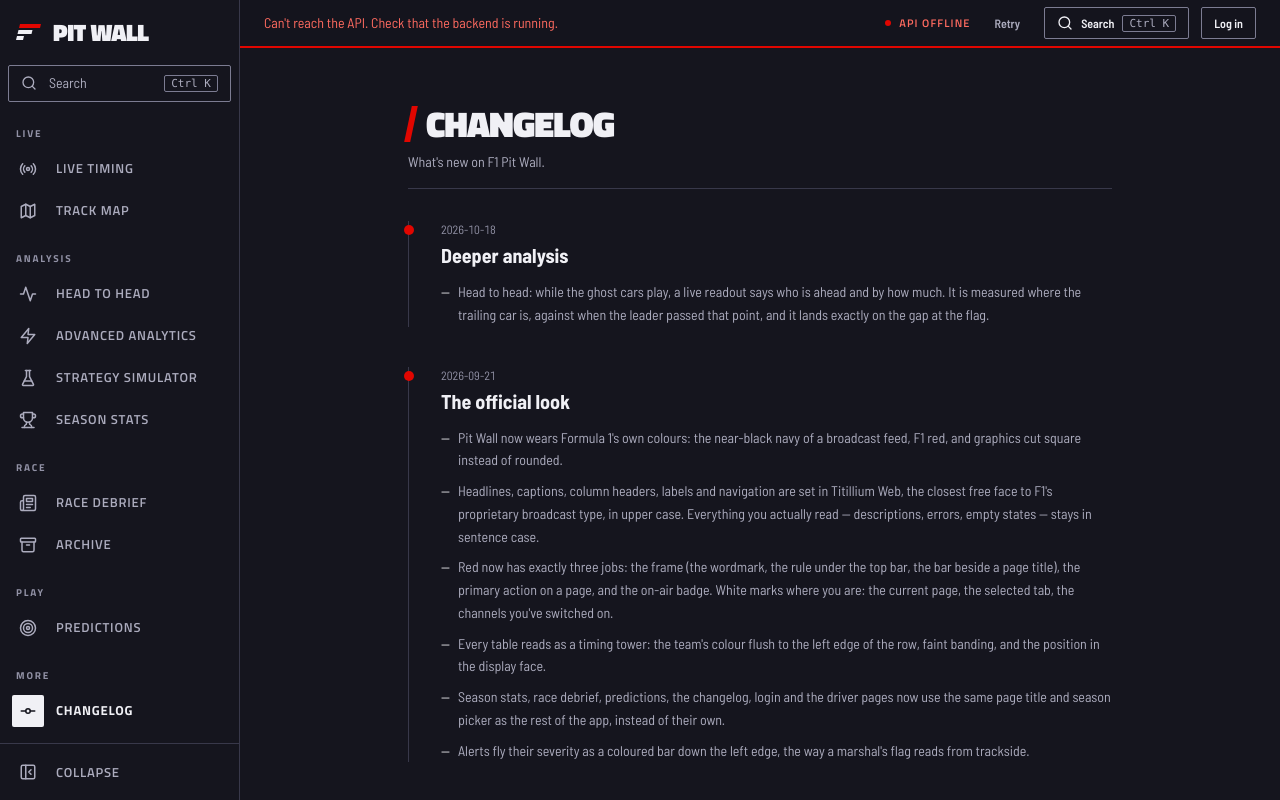
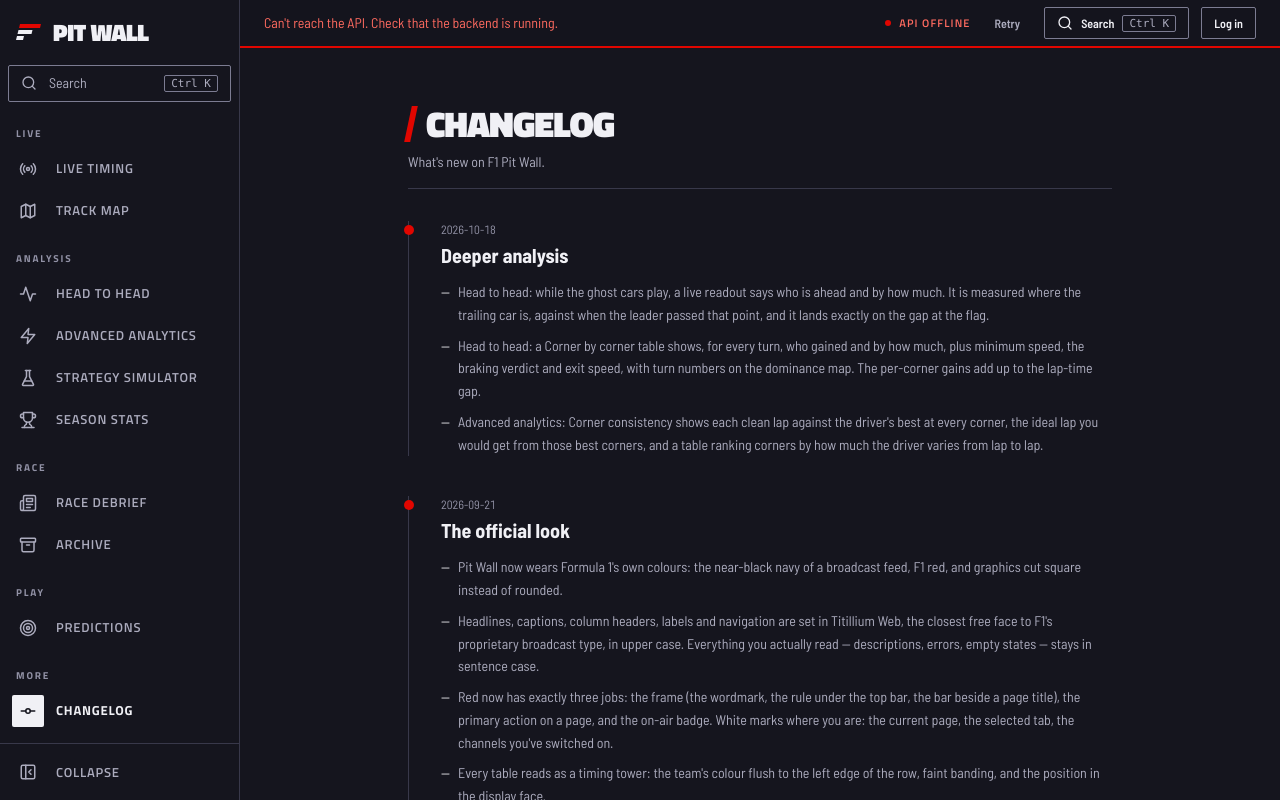
Before and after one commit to arjun-nair1090/Pitwall, a Next.js app in the folder frontend/: page /changelog in a window 1280 px wide. Shown: the top 800 px of the page. Built offline with nearby package versions, Linux system fonts and the light colour scheme; no server answers.

Commit message:
docs: changelog for corner analysis

```diff
--- a/frontend/src/app/changelog/page.tsx
+++ b/frontend/src/app/changelog/page.tsx
@@ -12,6 +12,8 @@ const CHANGELOG: ChangelogEntry[] = [
     title: "Deeper analysis",
     items: [
       "Head to head: while the ghost cars play, a live readout says who is ahead and by how much. It is measured where the trailing car is, against when the leader passed that point, and it lands exactly on the gap at the flag.",
+      "Head to head: a Corner by corner table shows, for every turn, who gained and by how much, plus minimum speed, the braking verdict and exit speed, with turn numbers on the dominance map. The per-corner gains add up to the lap-time gap.",
+      "Advanced analytics: Corner consistency shows each clean lap against the driver's best at every corner, the ideal lap you would get from those best corners, and a table ranking corners by how much the driver varies from lap to lap.",
     ],
   },
   {
```
